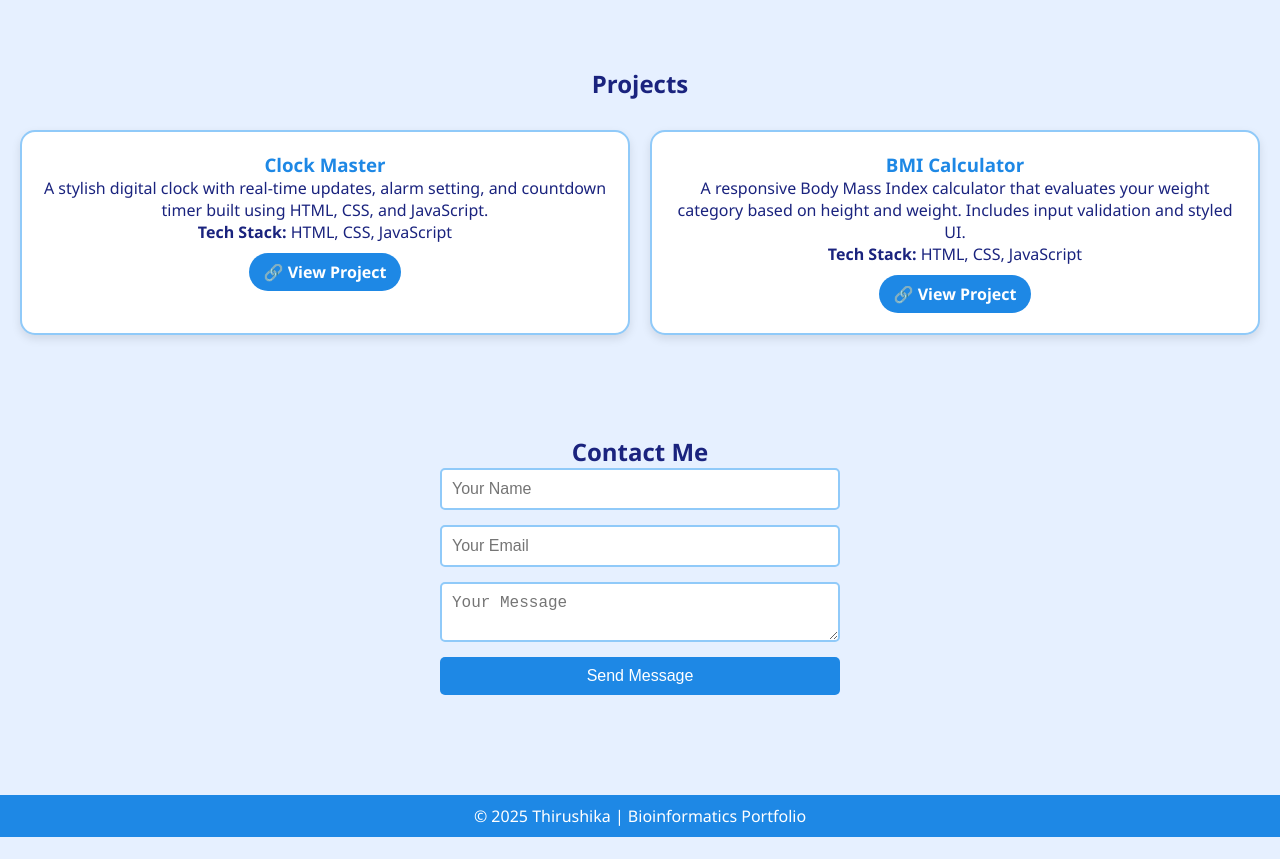
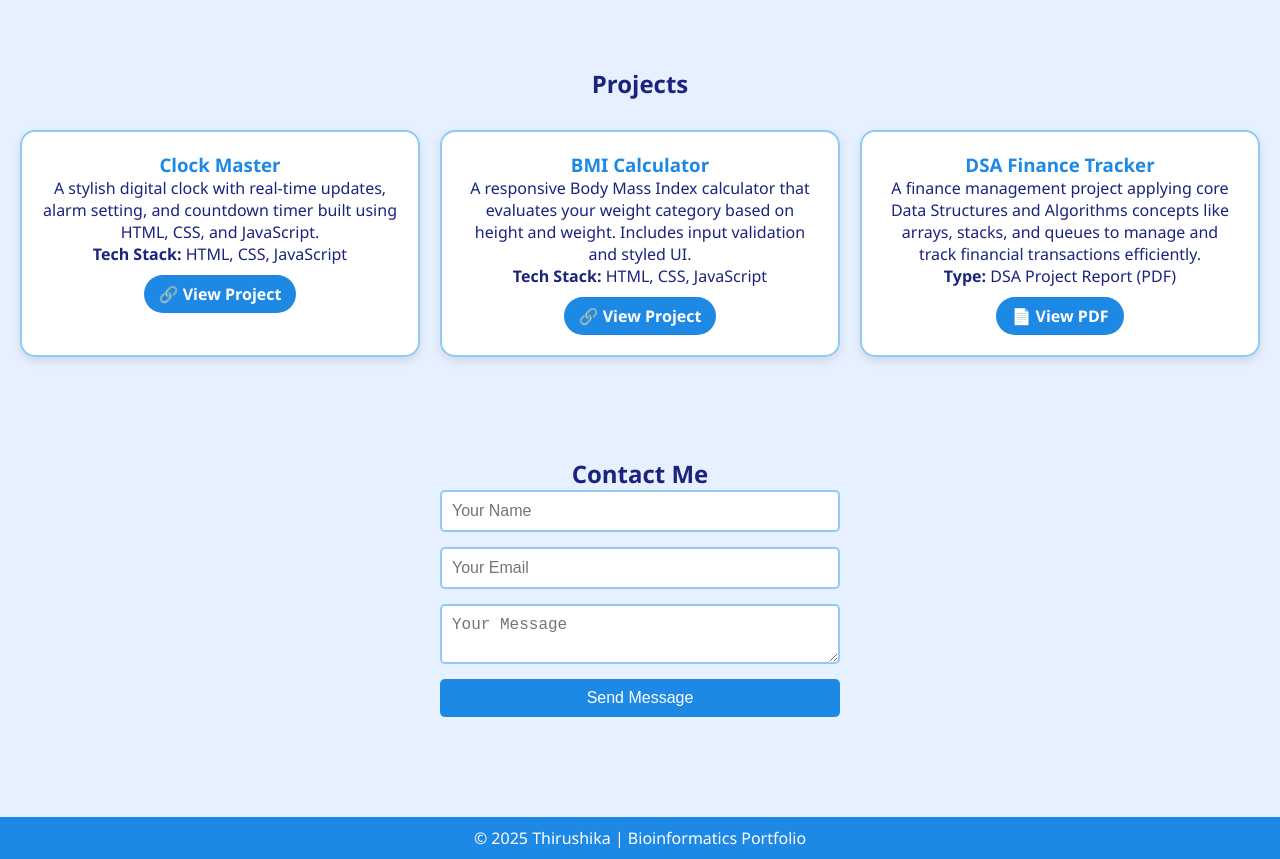
Before and after one commit to Thirushika2006/My_Portfolio, a plain HTML site: page index.html in a window 1280 px wide. Shown: the part 1020-1879 px from the top of the page. Before the commit the page ends 1857 px from the top, so only its background shows below. Drawn offline with Linux system fonts and the light colour scheme.

Commit message:
Update index.html

```diff
--- a/index.html
+++ b/index.html
@@ -69,6 +69,13 @@
         <p><strong>Tech Stack:</strong> HTML, CSS, JavaScript</p>
         <a href=" https://thirushika2006.github.io/BMI_Calculator/" target="_blank" class="project-link">🔗 View Project</a>
       </div>
+      <div class="project-card">
+        <h3>DSA Finance Tracker</h3>
+        <p>A finance management project applying core Data Structures and Algorithms concepts like arrays, stacks, and queues
+          to manage and track financial transactions efficiently.</p>
+        <p><strong>Type:</strong> DSA Project Report (PDF)</p>
+        <a href="DSA project.pdf" download class="project-link">📄 View PDF</a>
+      </div>
     </div>
   </section>
 
```
